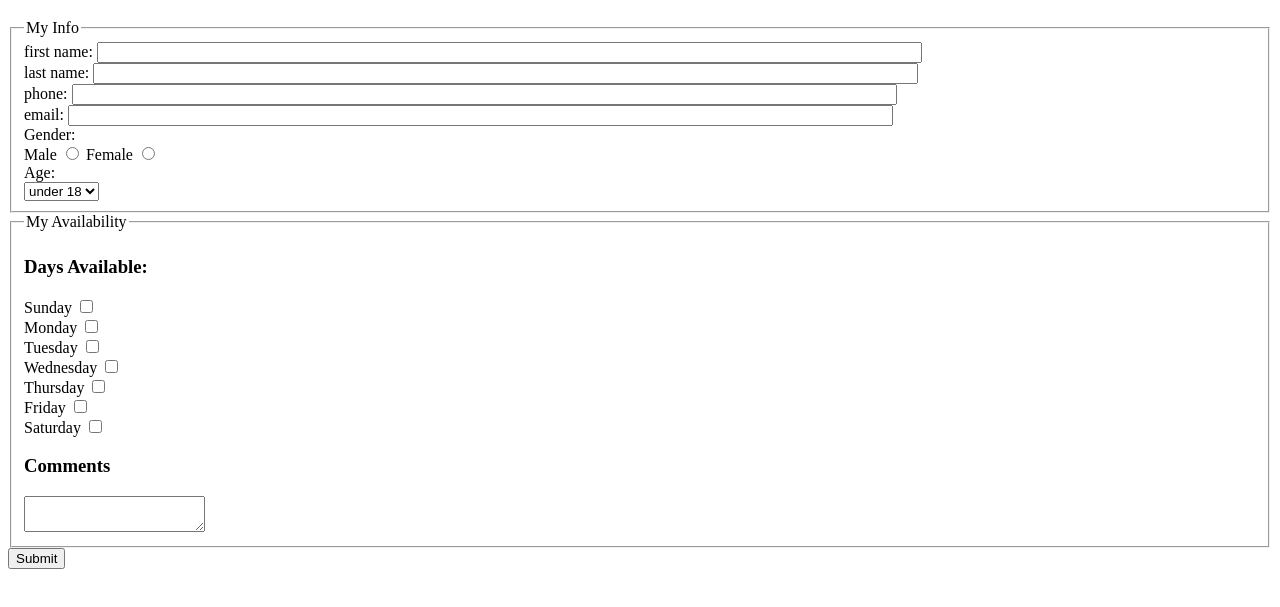
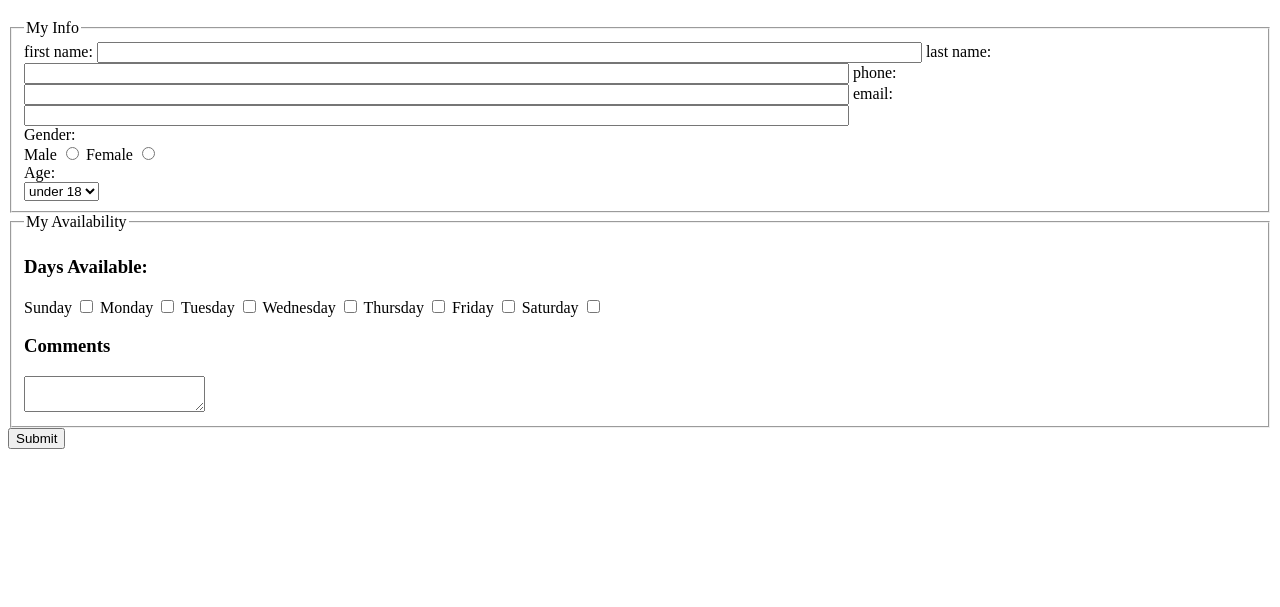
Before and after one commit to elong14/lab-4., a plain HTML site: page index.html in a window 1280 px wide. Shown: the part 61-668 px from the top of the page. Drawn offline with Linux system fonts and the light colour scheme.

Commit message:
Update index.html

```diff
--- a/index.html
+++ b/index.html
@@ -9,10 +9,10 @@
   <form action="http://bloomingdale.sat.iit.edu/kriedan/lab3formscript.php" method="post">
     <fieldset>
       <legend>My Info</legend>
-      <div><label>first name: <input size="100" type="text" name="first_name_field"></label></div>
-      <div><label>last name: <input size="100" type="text" name="last_name_field"></label></div>
-      <div><label>phone: <input size="100" type="text" name="phone_field"></label></div>
-      <div><label>email: <input size="100" type="text" name="email_field"></label></div>
+      <label>first name: <input size="100" type="text" name="first_name_field"></label>
+      <label>last name: <input size="100" type="text" name="last_name_field"></label>
+      <label>phone: <input size="100" type="text" name="phone_field"></label>
+      <label>email: <input size="100" type="text" name="email_field"></label>
       <div>Gender: </div>
       <div>
         <label>Male <input type="radio" name="gender_field" value="male"></label>
@@ -28,18 +28,18 @@
       <legend>My Availability</legend>
       <h3>Days Available:</h3>
       <div>
-        <div><label>Sunday <input type="checkbox" name="available_field[]" value="sunday"></label></div>
-        <div><label>Monday <input type="checkbox" name="available_field[]" value="monday"></label></div>
-        <div><label>Tuesday <input type="checkbox" name="available_field[]" value="tuesday"></label></div>
-        <div><label>Wednesday <input type="checkbox" name="available_field[]" value="wednesday"></label></div>
-        <div><label>Thursday <input type="checkbox" name="available_field[]" value="thursday"></label></div>
-        <div><label>Friday <input type="checkbox" name="available_field[]" value="friday"></label></div>
-        <div><label>Saturday <input type="checkbox" name="available_field[]" value="saturday"></label></div>
+        <label>Sunday <input type="checkbox" name="available_field[]" value="sunday"></label>
+        <label>Monday <input type="checkbox" name="available_field[]" value="monday"></label>
+        <label>Tuesday <input type="checkbox" name="available_field[]" value="tuesday"></label>
+        <label>Wednesday <input type="checkbox" name="available_field[]" value="wednesday"></label>
+        <label>Thursday <input type="checkbox" name="available_field[]" value="thursday"></label>
+        <label>Friday <input type="checkbox" name="available_field[]" value="friday"></label>
+        <label>Saturday <input type="checkbox" name="available_field[]" value="saturday"></label>
         <h3>Comments</h3>
         <textarea name="comments_field"></textarea>
       </div>
     </fieldset>
-    <input type="hidden" name="hidden_field" value="elliot long">
+    <input type="hidden" name="hidden_field" value="dkriegls">
     <input type="submit">
   </form>
 </body>
```
